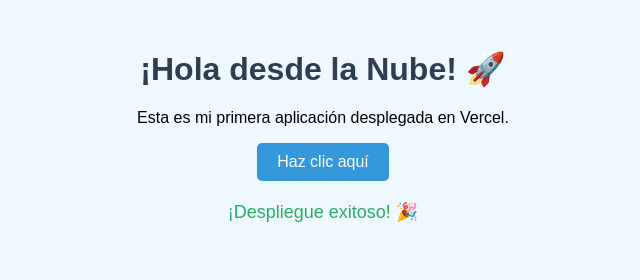
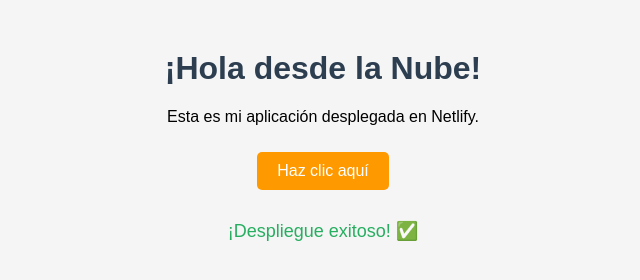
Before and after one commit to cbenjaminemilio-netizen/mi-app-nube, a plain HTML site: page index.html in a window 1280 px wide. Both pictures are taken after a click on the button "Haz clic aquí". Shown: the whole page, without its empty margins (317-957 px from the left). Drawn offline with Linux system fonts and the light colour scheme.

Commit message:
Actualizar index.html

```diff
--- a/index.html
+++ b/index.html
@@ -3,28 +3,29 @@
 <head>
   <meta charset="UTF-8">
   <meta name="viewport" content="width=device-width, initial-scale=1.0">
-    <title>Mi Primera App en la Nube</title>
+  <title>Mi App en la Nube</title>
   <style>
     body {
       font-family: Arial, sans-serif;
       text-align: center;
       margin: 50px;
-            background-color: #f0f8ff;
+      background-color: #f5f5f5;
     }
     h1 {
       color: #2c3e50;
     }
     button {
-            background-color: #3498db;
+      background-color: #ff9900;
       color: white;
       border: none;
       padding: 10px 20px;
       border-radius: 5px;
       cursor: pointer;
       font-size: 16px;
+      margin: 10px;
     }
     button:hover {
-            background-color: #298bb9;
+      background-color: #e68a00;
     }
     #mensaje {
       margin-top: 20px;
@@ -34,14 +35,13 @@
   </style>
 </head>
 <body>
-    <h1>¡Hola desde la Nube! 🚀</h1>
-    <p>Esta es mi primera aplicación desplegada en Vercel.</p>
+  <h1>¡Hola desde la Nube!</h1>
+  <p>Esta es mi aplicación desplegada en Netlify.</p>
   <button onclick="mostrarMensaje()">Haz clic aquí</button>
   <p id="mensaje"></p>
-
   <script>
     function mostrarMensaje() {
-            document.getElementById('mensaje').textContent = '¡Despliegue exitoso! 🎉';
+      document.getElementById('mensaje').textContent = '¡Despliegue exitoso! ✅';
     }
   </script>
 </body>
```
Lines whose indentation alone changed are shown as unchanged.
